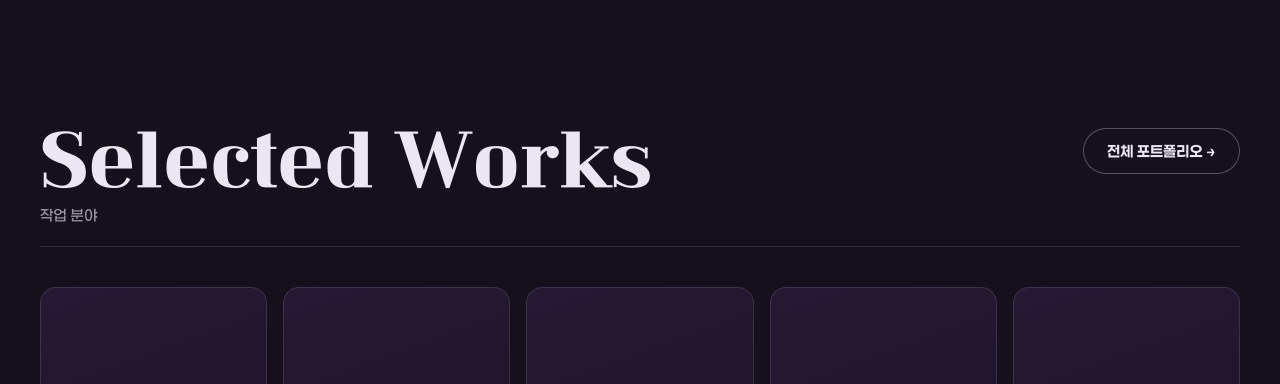
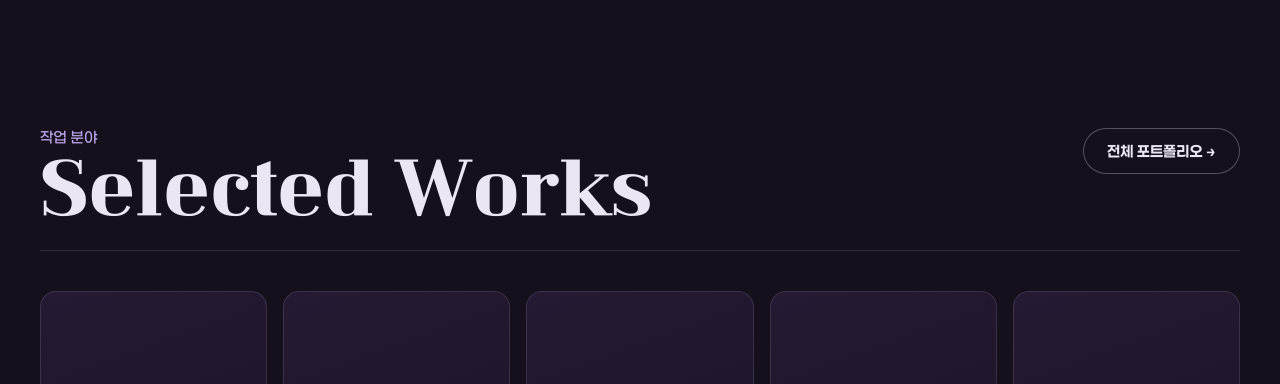
Before and after one commit to orbitaofdesign/product-detail, a plain HTML site: page INAB/index.html in a window 1280 px wide. Shown: the part 800-1184 px from the top of the page. Drawn offline with Linux system fonts and the light colour scheme.

Commit message:
INAB: 섹션 제목을 한국어(#b9a2e6) → 영어 순서로
Co-Authored-By: Claude Opus 5.5 <noreply@anthropic.com>
Claude-Session: https://claude.ai/code/session_01Ws9A8n9mKCxT3yhvaJNBS5

```diff
--- a/INAB/common.css
+++ b/INAB/common.css
@@ -46,10 +46,10 @@ img{max-width:100%}
 .sec{padding-block:clamp(72px,10vw,128px);padding-left:var(--gutter-l);padding-right:var(--gutter-r)}
 .sec .in{max-width:1200px;margin:0 auto;display:flex;flex-direction:column;gap:40px}
 .sec-head{display:flex;align-items:flex-end;justify-content:space-between;gap:16px;flex-wrap:wrap;padding-bottom:22px;border-bottom:1px solid var(--line)}
-.sec-head .t{display:flex;flex-direction:column;gap:6px}
+.sec-head .t{display:flex;flex-direction:column;gap:10px}
 .sec-head h2{margin:0;font-family:var(--f-serif);font-weight:400;font-size:clamp(44px,6vw,72px);line-height:1;color:var(--text)}
 .sec-head h2 em{font-style:normal;color:#8f6ad6}
-.sec-head .ko{font-size:15px;font-weight:500;color:var(--muted);letter-spacing:.02em}
+.sec-head .ko{order:-1;font-size:15px;font-weight:500;color:#b9a2e6;letter-spacing:.02em}
 .sec-head .note{font-size:13px;color:var(--muted)}
 .example{display:inline-block;font-size:11px;font-weight:700;letter-spacing:.06em;color:var(--night);background:#c9b6ee;border-radius:4px;padding:2px 6px;vertical-align:middle}
 
```
